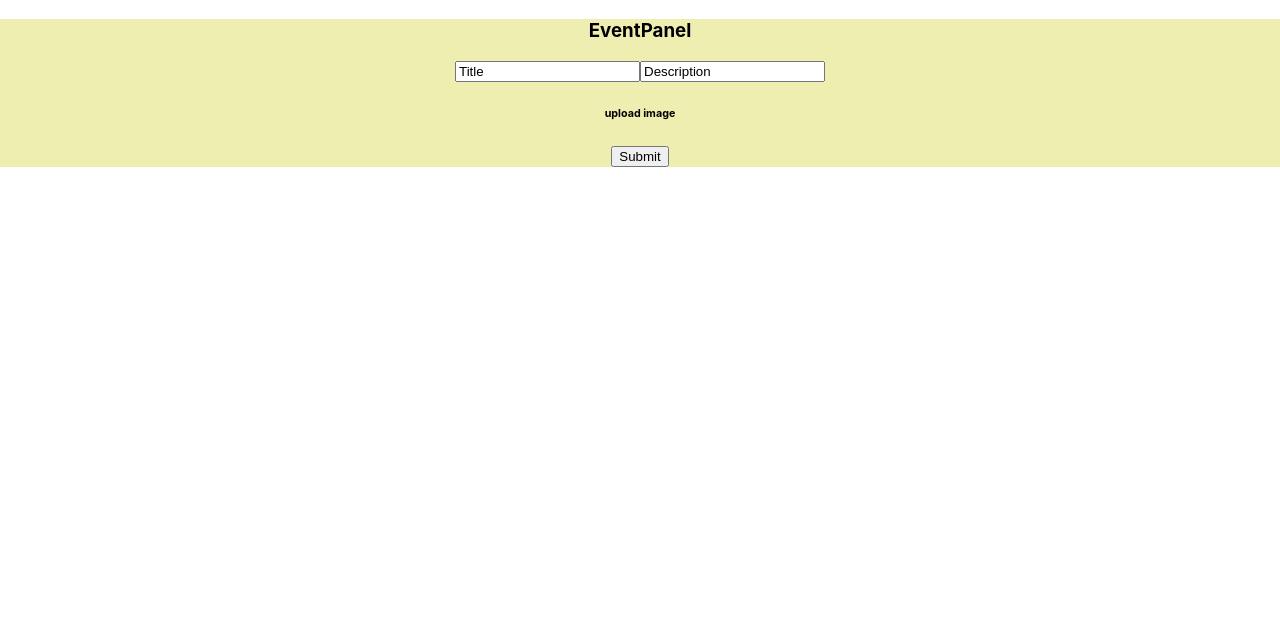
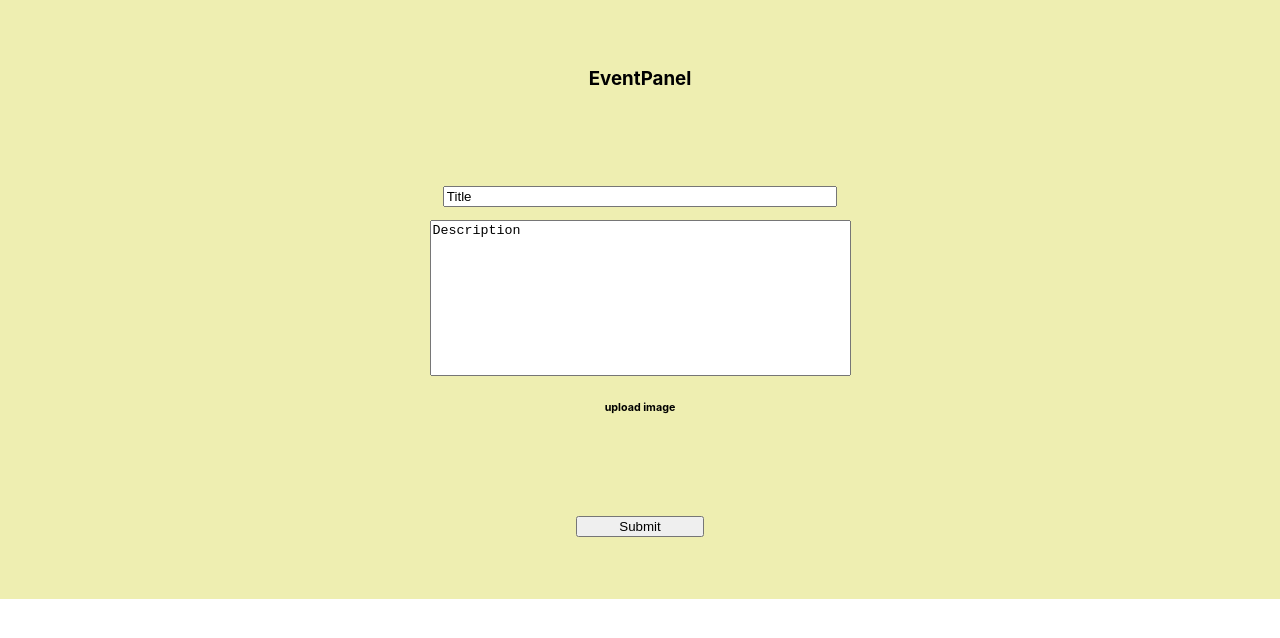
Before and after one commit to CoffeeJitterz/remeberingayurveda, a React (Create React App) app in the folder client/: page /eventpanel in a window 1280 px wide. Shown: the top 638 px of the page. Built offline with nearby package versions, Linux system fonts and the light colour scheme.

Commit message:
basic styling added to EventPanel component

```diff
--- a/client/src/App.css
+++ b/client/src/App.css
@@ -9,3 +9,28 @@
   border: 2px solid black;
   border-radius: 5px;
 }
+.event_panel_form {
+  display: flex;
+  flex-direction: column;
+  align-items: center;
+  padding: 3em;
+}
+
+.event_controls {
+  display: flex;
+  flex-direction: column;
+  padding: 2em;
+  margin: 2em;
+}
+
+input {
+  margin: 1em;
+}
+
+textarea {
+  resize: none;
+}
+
+.button {
+  width: 10vw;
+}
--- a/client/src/components/EventPanel.jsx
+++ b/client/src/components/EventPanel.jsx
@@ -15,14 +15,15 @@ export default function EventPanel() {
 
     // const output = {title, description}
   return (
-    <div>
-        <form onSubmit={formHandler}>
+    <div className='event_panel_container'>
+        <form className='event_panel_form' onSubmit={formHandler}>
         <h3>EventPanel</h3>
-        <input name='Title' placeholder={title} value={title} onChange={e => {setTitle(e.target.value)}}/>
-        <input name='Description' placeholder={description} value={description} onChange={e => setDescription(e.target.value)}/>
-        <h6>upload image</h6>
-
-        <input type='submit'/>
+            <div className='event_controls'>
+                <input name='Title' type='text' placeholder={title} value={title} onChange={e => {setTitle(e.target.value)}}/>
+                <textarea name="paragraph_text" cols="50" rows="10" value={description} onChange={e => setDescription(e.target.value)}/>
+                 <h6>upload image</h6>
+            </div>
+        <input type='submit' className='button' />
         </form>
     </div>
   )
```
